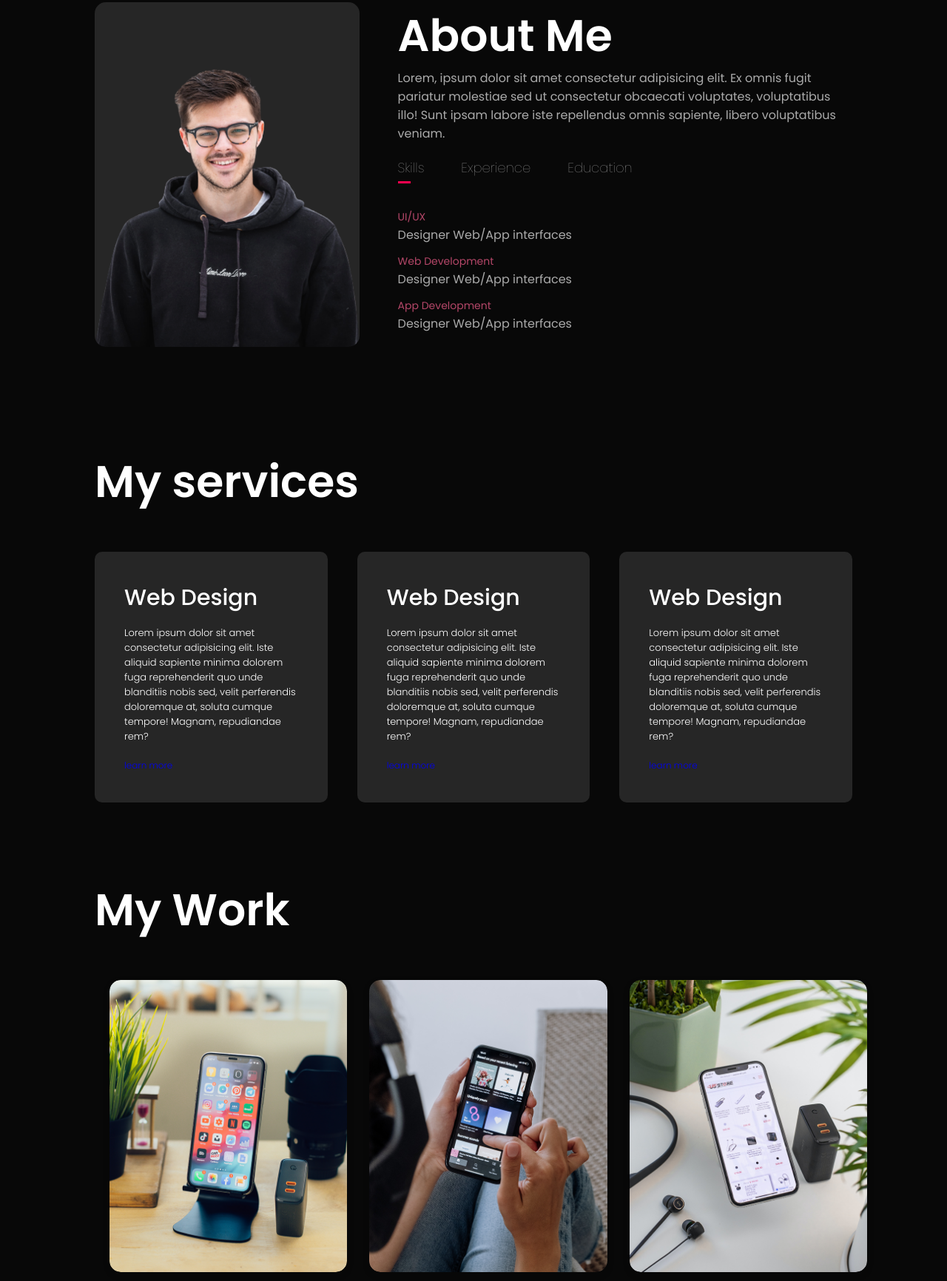
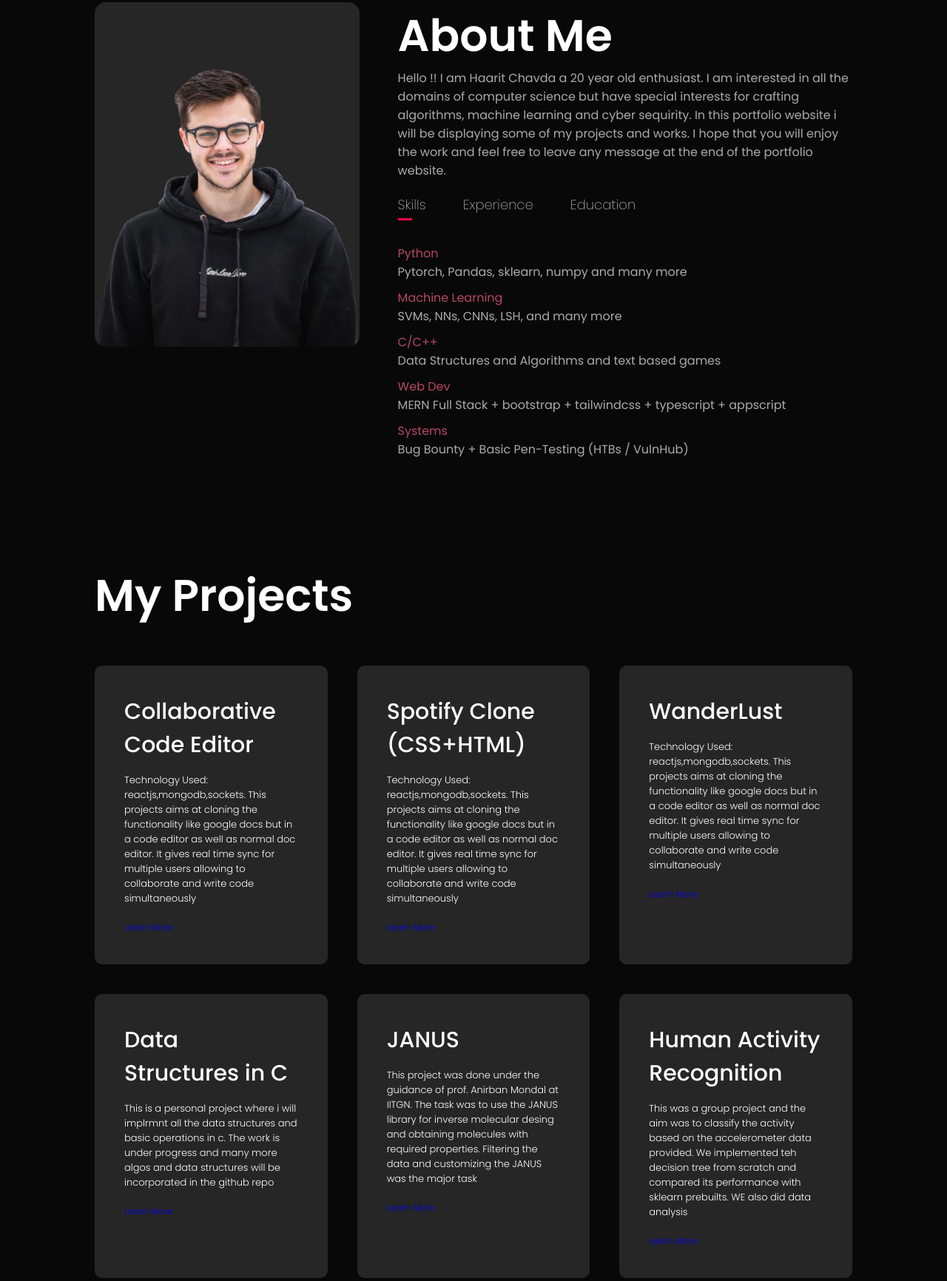
Before and after one commit to haarit19058/Website, a plain HTML site: page index.html in a window 1280 px wide. Shown: the part 967-2699 px from the top of the page at 74% size. Drawn offline with Linux system fonts and the light colour scheme.

Commit message:
updated a bit

```diff
--- a/index.html
+++ b/index.html
@@ -40,109 +40,39 @@
         <div class="container">
             <div class="row">
                 <div class="about-col-1">
-                    <img src="images/user.png" >
+                    <img id="profileImage" alt="Profile Image">
                 </div>
                 <div class="about-col-2">
-                    <h1 class="sub-title">About Me</h1>
-                    <p>
-                    Lorem, ipsum dolor sit amet consectetur adipisicing elit. Ex omnis fugit pariatur molestiae sed ut consectetur obcaecati voluptates, voluptatibus illo! Sunt ipsam labore iste repellendus omnis sapiente, libero voluptatibus veniam.
-                    </p>
-
-                    <div class="tab-titles">
-                        <p class="tab-links active-link" onclick="opentab('skills')">Skills</p>
-                        <p class="tab-links" onclick="opentab('experience')">Experience</p>
-                        <p class="tab-links" onclick="opentab('education')">Education</p>
-                    </div>
-
-                    <div class="tab-contents active-tab" id="skills">
-                        <ul>
-                            <li><span>UI/UX</span> <br> Designer Web/App interfaces</li>
-                            <li><span>Web Development</span> <br> Designer Web/App interfaces</li>
-                            <li><span>App Development</span> <br> Designer Web/App interfaces</li>
-                        </ul>
-                    </div>
-
-                    <div class="tab-contents" id="experience">
-                        <ul>
-                            <li><span>UI/UX</span> <br> Designer Web/App interfaces</li>
-                            <li><span> Development</span> <br> Designer Web/App interfaces</li>
-                            <li><span>App Development</span> <br> Designer Web/App interfaces</li>
-                        </ul>
-                    </div>
-
-                    <div class="tab-contents" id="education">
-                        <ul>
-                            <li><span>UI/UX</span> <br> Designer Web/App interfaces</li>
-                            <li><span>Web Dafdevelopment</span> <br> Designer Web/App interfaces</li>
-                            <li><span>App Ddfadfaevelopment</span> <br> Designer Web/App interfaces</li>
-                        </ul>
-                    </div>
-
+                    <h1 class="sub-title" id="aboutTitle"></h1>
+                    <p id="abouttext"></p>
+                    <div class="tab-titles" id="tabTitles"></div>
+                    <div id="tabContents"></div>
                 </div>
             </div>
         </div>
     </div>
 
+
     <!-- services -->
 
     <div id="services">
         <div class="container">
-            <h1 class = "sub-title">My services</h1>
-            <div class="services-list">
-                <div>
-                    <!-- <i class="fa-solid fa-code"></i> -->
-                    <h2>Web Design</h2>
-                    <p>Lorem ipsum dolor sit amet consectetur adipisicing elit. Iste aliquid sapiente minima dolorem fuga reprehenderit quo unde blanditiis nobis sed, velit perferendis doloremque at, soluta cumque tempore! Magnam, repudiandae rem?</p>
-                    <a href="#">learn more</a>
-                </div>
-                <div>
-                    <h2>Web Design</h2>
-                    <p>Lorem ipsum dolor sit amet consectetur adipisicing elit. Iste aliquid sapiente minima dolorem fuga reprehenderit quo unde blanditiis nobis sed, velit perferendis doloremque at, soluta cumque tempore! Magnam, repudiandae rem?</p>
-                    <a href="#">learn more</a>
-                </div>
-                <div>
-                    <h2>Web Design</h2>
-                    <p>Lorem ipsum dolor sit amet consectetur adipisicing elit. Iste aliquid sapiente minima dolorem fuga reprehenderit quo unde blanditiis nobis sed, velit perferendis doloremque at, soluta cumque tempore! Magnam, repudiandae rem?</p>
-                    <a href="#">learn more</a>
-                </div>
-            </div>
+            <h1 class="sub-title" id="servicesTitle"></h1>
+            <div class="services-list" id="servicesList"></div>
         </div>
     </div>
 
     <!-- portfolio -->
 
 
-    <div id="portfolio">
+    <!-- <div id="portfolio">
         <div class="container">
-            <h1 class="sub-title">My Work</h1>
+            <h1 class="sub-title" id="portfolioTitle"></h1>
+            <div class="work-list" id="workList"></div>
+            <!-- <a href="#" class="btn" id="seeMoreLink">See more</a> -->
+        </div>
+    </div> -->
 
-            <div class="work-list">
-                <div class="work">
-                    <img src="images/work-1.png" alt="Work 1">
-                    <div class="layer">
-                        <h3>Social Media App</h3>
-                        <p>Lorem ipsum dolor sit amet consecte</p>
-                    </div>
-                </div>
-                <div class="work">
-                    <img src="images/work-2.png" alt="Work 2">
-                    <div class="layer">
-                        <h3>Social Media App</h3>
-                        <p>Lorem ipsum dolor sit amet cons</p>
-                    </div>
-                </div>
-                <div class="work">
-                    <img src="images/work-3.png" alt="Work 3">
-                    <div class="layer">
-                        <h3>Social Media App</h3>
-                        <p>Lorem ipsum dolor sit amet cons</p>
-                    </div>
-                </div>
-            </div>
-
-            <a href="#" class="btn">See more</a>
-        </div>
-    </div>
 
     <div class="contact" id="contact">
         <div class="container">
@@ -150,7 +80,6 @@
                 <div class="contact-left">
                     <h1 class="sub-title">Contact Me</h1>
                     <h3>Email: haarit1905@gmail.com  <i class="fa-regular fa-paper-plane"></i></h3>
-                    <a href="images/my-cv.pdf" download class="btn">Download CV</a>
                     <br>
                     <div class="social-icons">
                         <a href=""><i class="fa-brands fa-linkedin"></i></a>
@@ -159,6 +88,7 @@
                         <a href=""><i class="fa-brands fa-twitter"></i></a>
                         <!-- <a href=""><i class="fa-brands fa-facebook"></i></a> -->
                     </div>
+                    <a href="images/my-cv.pdf" download class="btn">Download CV</a>
                 </div>
                 <div class="contact-right">
                     <form name="submit-to-google-sheet" id="submit-to-google-sheet">
@@ -172,13 +102,22 @@
         </div>
 
         <div class="copyright">
-            <p>Copyright</p>
-            <p>heart icon</p>
+            <p>
+                Thank you for taking the time to explore my website! <br>
+                Your visit truly means a lot to me. <br>
+                If you have any thoughts, feedback, or simply wish to say hello, please feel free to leave a message. <br>
+                I’ll make sure to respond as soon as possible!
+            </p>
         </div>
+
     </div>
 
 
 
     <script src="./script.js"></script>
+    <script src="./loadabout.js"></script>
+    <!-- <script src="./loadservices.js"></script> -->
+    <script src="./loadportfolio.js"></script>
+    <script src="loadprojects.js"></script>
 </body>
 </html>
--- /dev/null
+++ b/loadabout.js
@@ -0,0 +1,77 @@
+const aboutData = {
+    profileImage: "images/user.png",
+    aboutTitle: "About Me",
+    aboutText: `
+        Hello !!  I am Haarit Chavda a 20 year old enthusiast. I am interested in all the domains of computer science but have special interests for
+        crafting algorithms, machine learning and cyber sequirity. In this portfolio website i will be displaying some of my projects and works. I hope that
+        you will enjoy the work and feel free to leave any message at the end of the portfolio website.
+    `,
+    tabs: [
+        {
+            title: "Skills",
+            content: [
+                { name: "Python", description: "Pytorch, Pandas, sklearn, numpy and many more" },
+                { name:"Machine Learning", description:"SVMs, NNs, CNNs, LSH, and many more"},
+                { name: "C/C++", description: "Data Structures and Algorithms and text based games"},
+                { name: "Web Dev", description: "MERN Full Stack + bootstrap + tailwindcss + typescript + appscript" },
+                { name:"Systems",description:"Bug Bounty + Basic Pen-Testing (HTBs / VulnHub)"}
+            ]
+        },
+        {
+            title: "Experience",
+            content: [
+                { name: "Technical Officer (EC IITGN)", description: "Build web portal for automated voter-id generation. Automated ID-card generator "},
+                { name: "Project Janus", description: "Creating molecules from SMILES representation using JANUS" },
+            ]
+        },
+        {
+            title: "Education",
+            content: [
+                { name: "BTech", description: "pursuing BTech  in CSE at IITGN" },
+                { name: "High School", description: "Gyanmanjari Vidhyapeeth ,Bhavnagar,Gujarat" },
+                { name: "Primary School", description: "FIA, Dhandhuka,Gujarat"}
+                // { name: "Certifications", description: "Various online and offline courses" }
+            ]
+        }
+    ]
+};
+
+const profileImage = document.getElementById("profileImage");
+const aboutTitle = document.getElementById("aboutTitle");
+const aboutText = document.getElementById("abouttext");
+const tabTitles = document.getElementById("tabTitles");
+const tabContents = document.getElementById("tabContents");
+
+profileImage.src = aboutData.profileImage;
+aboutTitle.textContent = aboutData.aboutTitle;
+aboutText.textContent = aboutData.aboutText;
+
+aboutData.tabs.forEach((tab, index) => {
+    const tabLink = document.createElement("p");
+    tabLink.textContent = tab.title;
+    tabLink.className = `tab-links ${index === 0 ? "active-link" : ""}`;
+    tabLink.onclick = () => openTab(tab.title.toLowerCase());
+    tabTitles.appendChild(tabLink);
+
+    const tabContent = document.createElement("div");
+    tabContent.className = `tab-contents ${index === 0 ? "active-tab" : ""}`;
+    tabContent.id = tab.title.toLowerCase();
+
+    const ul = document.createElement("ul");
+    tab.content.forEach(item => {
+        const li = document.createElement("li");
+        li.innerHTML = `<span>${item.name}</span> <br> ${item.description}`;
+        ul.appendChild(li);
+    });
+
+    tabContent.appendChild(ul);
+    tabContents.appendChild(tabContent);
+});
+
+function openTab(tabId) {
+    document.querySelectorAll(".tab-contents").forEach(tc => tc.classList.remove("active-tab"));
+    document.querySelectorAll(".tab-links").forEach(tl => tl.classList.remove("active-link"));
+
+    document.getElementById(tabId).classList.add("active-tab");
+    document.querySelector(`.tab-links:nth-child(${aboutData.tabs.findIndex(t => t.title.toLowerCase() === tabId) + 1})`).classList.add("active-link");
+}
--- /dev/null
+++ b/loadportfolio.js
@@ -0,0 +1,57 @@
+const portfolioData = {
+    title: "My Work",
+    works: [
+        {
+            image: "images/work-1.png",
+            alt: "Work 1",
+            title: "Social Media App",
+            description: "Lorem ipsum dolor sit amet consecte"
+        },
+        {
+            image: "images/work-2.png",
+            alt: "Work 2",
+            title: "E-commerce Platform",
+            description: "Lorem ipsum dolor sit amet cons"
+        },
+        {
+            image: "images/work-3.png",
+            alt: "Work 3",
+            title: "Portfolio Website",
+            description: "Lorem ipsum dolor sit amet cons"
+        }
+    ],
+    seeMoreLink: "#"
+};
+
+const portfolioTitle = document.getElementById("portfolioTitle");
+const workList = document.getElementById("workList");
+const seeMoreLink = document.getElementById("seeMoreLink");
+
+portfolioTitle.textContent = portfolioData.title;
+
+portfolioData.works.forEach(work => {
+    const workDiv = document.createElement("div");
+    workDiv.className = "work";
+
+    const img = document.createElement("img");
+    img.src = work.image;
+    img.alt = work.alt;
+
+    const layerDiv = document.createElement("div");
+    layerDiv.className = "layer";
+
+    const h3 = document.createElement("h3");
+    h3.textContent = work.title;
+
+    const p = document.createElement("p");
+    p.textContent = work.description;
+
+    layerDiv.appendChild(h3);
+    layerDiv.appendChild(p);
+    workDiv.appendChild(img);
+    workDiv.appendChild(layerDiv);
+
+    workList.appendChild(workDiv);
+});
+
+seeMoreLink.href = portfolioData.seeMoreLink;
--- /dev/null
+++ b/loadprojects.js
@@ -0,0 +1,84 @@
+const servicesData = {
+    title: "My Projects",
+    services: [
+        {
+            name: "Collaborative Code Editor",
+            description:
+                "Technology Used: reactjs,mongodb,sockets. This projects aims at cloning the functionality like google docs but in a code editor as well as normal doc editor. It gives real time sync for multiple users allowing to collaborate and write code simultaneously",
+            link: "#"
+        },
+        {
+            name: "Spotify Clone (CSS+HTML)",
+            description:
+                "Technology Used: reactjs,mongodb,sockets. This projects aims at cloning the functionality like google docs but in a code editor as well as normal doc editor. It gives real time sync for multiple users allowing to collaborate and write code simultaneously",
+            link: "#"
+        },
+        {
+            name: "WanderLust",
+            description:
+                "Technology Used: reactjs,mongodb,sockets. This projects aims at cloning the functionality like google docs but in a code editor as well as normal doc editor. It gives real time sync for multiple users allowing to collaborate and write code simultaneously",
+            link: "#"
+        },
+        {
+            name: "Data Structures in C",
+            description:
+                "This is a personal project where i will implrmnt all the data structures and basic operations in c. The work is under progress and many more algos and data structures will be incorporated in the github repo",
+            link: "#"
+        },
+        {
+            name: "JANUS",
+            description:
+                "This project was done under the guidance of prof. Anirban Mondal at IITGN. The task was to use the JANUS library for inverse molecular desing and obtaining molecules with required properties. Filtering the data and customizing the JANUS was the major task",
+            link: "#"
+        },
+        {
+            name: "Human Activity Recognition",
+            description:
+            "This was a group project and the aim was to classify the activity based on the accelerometer data provided. We implemented teh decision tree from scratch and compared its performance with sklearn prebuilts. WE also did data analysis",
+            link:"#"
+        },
+        {
+            name: "Image Compression",
+            description:
+            "This was a group project and the aim was to classify the activity based on the accelerometer data provided. We implemented teh decision tree from scratch and compared its performance with sklearn prebuilts. WE also did data analysis",
+            link:"#"
+        },
+        {
+            name: "Image CLassification",
+            description:
+            "This was a group project and the aim was to classify the activity based on the accelerometer data provided. We implemented teh decision tree from scratch and compared its performance with sklearn prebuilts. WE also did data analysis",
+            link:"#"
+        },
+        {
+            name: "Next Word Predictor",
+            description:
+            "This was a group project and the aim was to classify the activity based on the accelerometer data provided. We implemented teh decision tree from scratch and compared its performance with sklearn prebuilts. WE also did data analysis",
+            link:"#"
+        },
+    ]
+};
+
+const servicesTitle = document.getElementById("servicesTitle");
+const servicesList = document.getElementById("servicesList");
+
+servicesTitle.textContent = servicesData.title;
+
+servicesData.services.forEach(service => {
+    const serviceDiv = document.createElement("div");
+
+    const serviceTitle = document.createElement("h2");
+    serviceTitle.textContent = service.name;
+
+    const serviceDescription = document.createElement("p");
+    serviceDescription.textContent = service.description;
+
+    const serviceLink = document.createElement("a");
+    serviceLink.href = service.link;
+    serviceLink.textContent = "Learn More";
+
+    serviceDiv.appendChild(serviceTitle);
+    serviceDiv.appendChild(serviceDescription);
+    serviceDiv.appendChild(serviceLink);
+
+    servicesList.appendChild(serviceDiv);
+});
--- a/style.css
+++ b/style.css
@@ -234,7 +234,7 @@ nav ul li a:hover::after{
 .tab-links{
     margin-right: 50px;
     font-size: 18px;
-    font-weight: 50;
+    font-weight: 200;
     cursor: pointer;
     position:relative;
 }
@@ -261,7 +261,7 @@ nav ul li a:hover::after{
 
 .tab-contents ul li span{
     color:#b54769;
-    font-size: 14px;
+    font-size: 16px;
 }
 
 .tab-contents{
```
Also changed, not shown: loadservices.js (added, +48 -0 lines).
